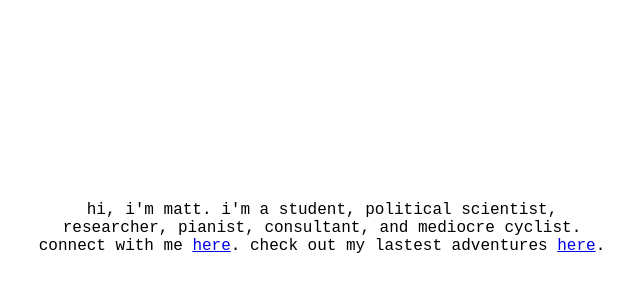
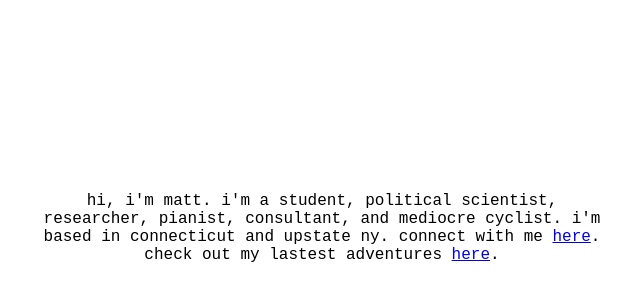
Before and after one commit to mattpater/portfolio-site, a plain HTML site: page index.html in a window 1280 px wide. Shown: the part 188-488 px from the top of the page, without its empty margins (318-958 px from the left). Drawn offline with Linux system fonts and the light colour scheme.

Commit message:
Update index.html

```diff
--- a/index.html
+++ b/index.html
@@ -28,7 +28,7 @@
 </head>
 <body>
   <p>
-    hi, i'm matt. i'm a student, political scientist, researcher, pianist, consultant, and mediocre cyclist. connect with me <a href="https://www.linkedin.com/in/matthew-c-pater/" target="_blank" rel="noopener noreferrer">here</a>. check out my lastest adventures <a href="https://www.strava.com/athletes/50290206" target="_blank" rel="noopener noreferrer">here</a>.
+    hi, i'm matt. i'm a student, political scientist, researcher, pianist, consultant, and mediocre cyclist. i'm based in connecticut and upstate ny. connect with me <a href="https://www.linkedin.com/in/matthew-c-pater/" target="_blank" rel="noopener noreferrer">here</a>. check out my lastest adventures <a href="https://www.strava.com/athletes/50290206" target="_blank" rel="noopener noreferrer">here</a>.
   </p>
 </body>
 </html>
```
